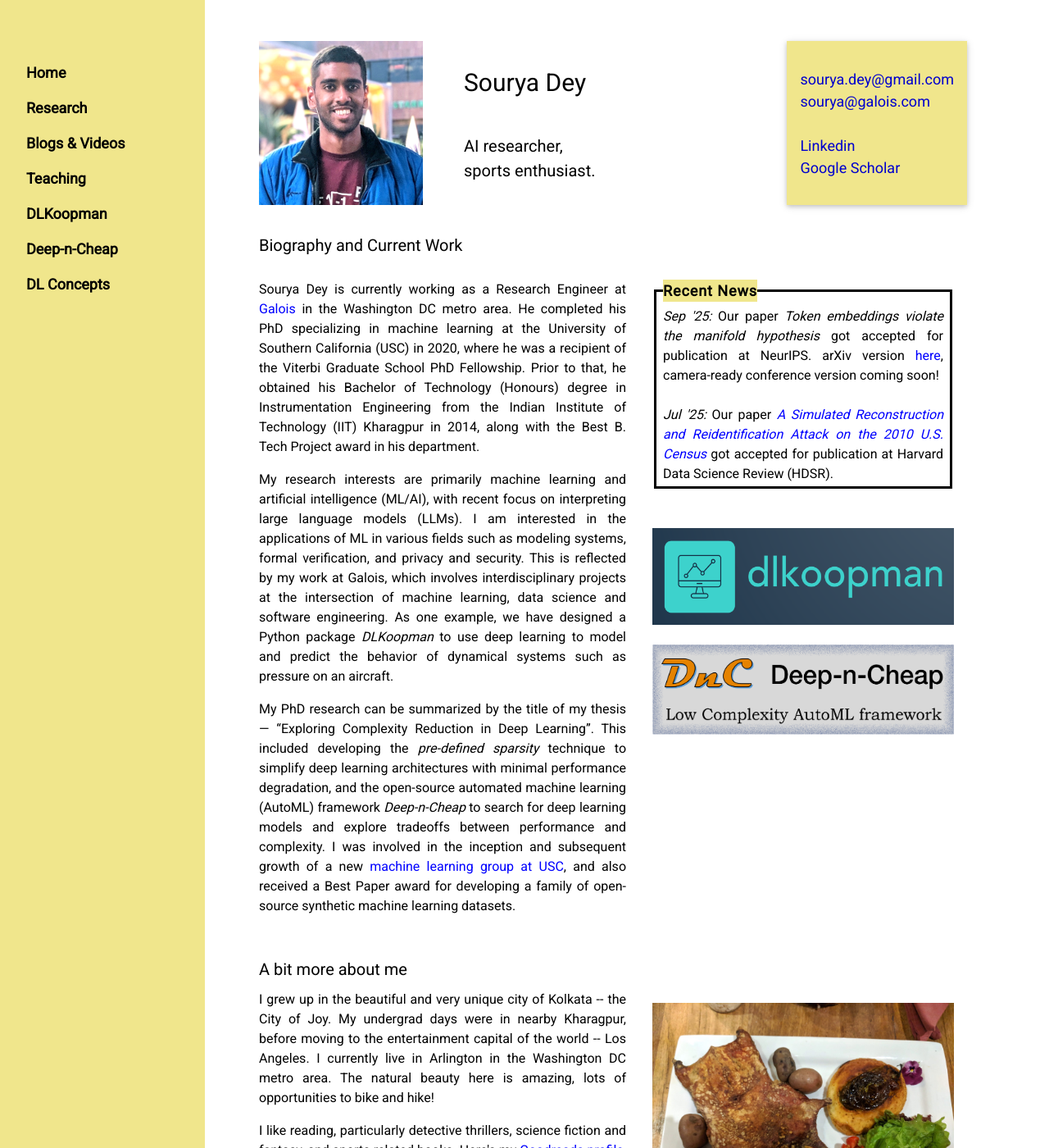
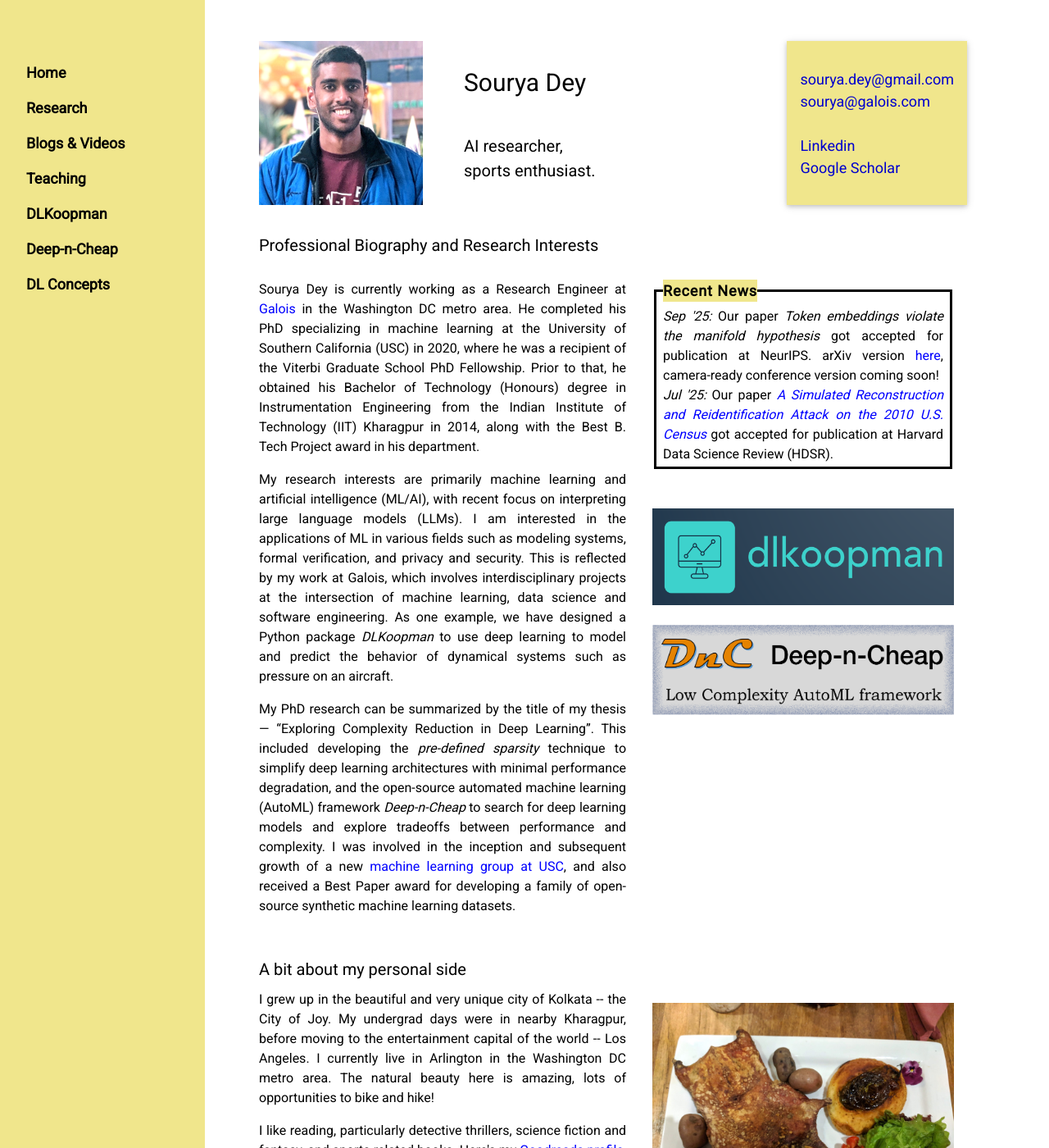
Before and after one commit to souryadey/souryadey.github.io, a Jekyll site: the page built from index.html, in a window 1280 px wide and 1400 px high. Shown: the whole window at 82% size. Built offline with Jekyll 4.4.1, drawn with Linux system fonts in a browser that asks for light colours.

Commit message:
adjust line spacings and minor heading changes

```diff
--- a/index.html
+++ b/index.html
@@ -59,7 +59,7 @@ fieldset {
 
 <br>
 
-<div class="w3-container"><h4>Biography and Current Work</h4></div>
+<div class="w3-container"><h4>Professional Biography and Research Interests</h4></div>
 <div class="w3-cell-row">
     <div class="w3-container w3-mobile w3-cell">
     	<p>Sourya Dey is currently working as a Research Engineer at <a class="inlink" href="https://galois.com/" target="_blank">Galois</a> in the Washington DC metro area. He completed his PhD specializing in machine learning at the University of Southern California (USC) in 2020, where he was a recipient of the Viterbi Graduate School PhD Fellowship. Prior to that, he obtained his Bachelor of Technology (Honours) degree in Instrumentation Engineering from the Indian Institute of Technology (IIT) Kharagpur in 2014, along with the Best B. Tech Project award in his department.</p>
@@ -72,7 +72,7 @@ fieldset {
 		<form style="margin-top:1em;">
 			<fieldset>
 				<legend style="font-size:large; letter-spacing:0.05em; background-color:khaki;"><b>Recent News</b></legend>
-                <i>Sep '25:</i> Our paper <i>Token embeddings violate the manifold hypothesis</i></a> got accepted for publication at NeurIPS. arXiv version <a class="inlink" href="https://arxiv.org/abs/2504.01002" target="_blank">here</a>, camera-ready conference version coming soon!<br><br>
+                <i>Sep '25:</i> Our paper <i>Token embeddings violate the manifold hypothesis</i></a> got accepted for publication at NeurIPS. arXiv version <a class="inlink" href="https://arxiv.org/abs/2504.01002" target="_blank">here</a>, camera-ready conference version coming soon!<br>
                 <i>Jul '25:</i> Our paper <a class="inlink" href="https://hdsr.mitpress.mit.edu/pub/ntchx9im/release/1" target="_blank"><i>A Simulated Reconstruction and Reidentification Attack on the 2010 U.S. Census</i></a> got accepted for publication at Harvard Data Science Review (HDSR).
 			</fieldset>
 		</form>
@@ -86,7 +86,7 @@ fieldset {
 <br>
 
 <!-- MAYBE TODO: Expand more on hobbies and extra-curriculars -->
-<div class="w3-container"><h4>A bit more about me</h4></div>
+<div class="w3-container"><h4>A bit about my personal side</h4></div>
 <div class="w3-cell-row">
     <div class="w3-container w3-mobile w3-cell">
 	I grew up in the beautiful and very unique city of Kolkata -- the City of Joy. My undergrad days were in nearby Kharagpur, before moving to the entertainment capital of the world -- Los Angeles. I currently live in Arlington in the Washington DC metro area. The natural beauty here is amazing, lots of opportunities to bike and hike!
```
